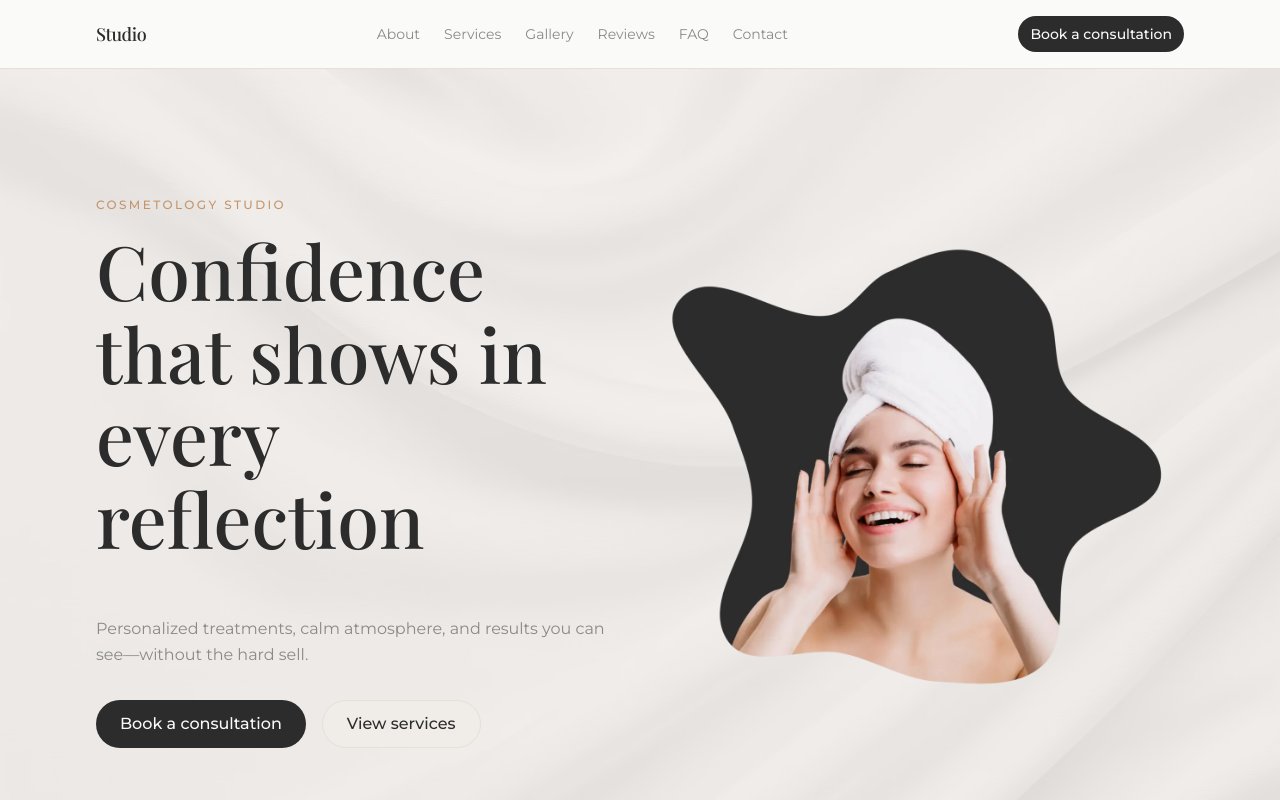
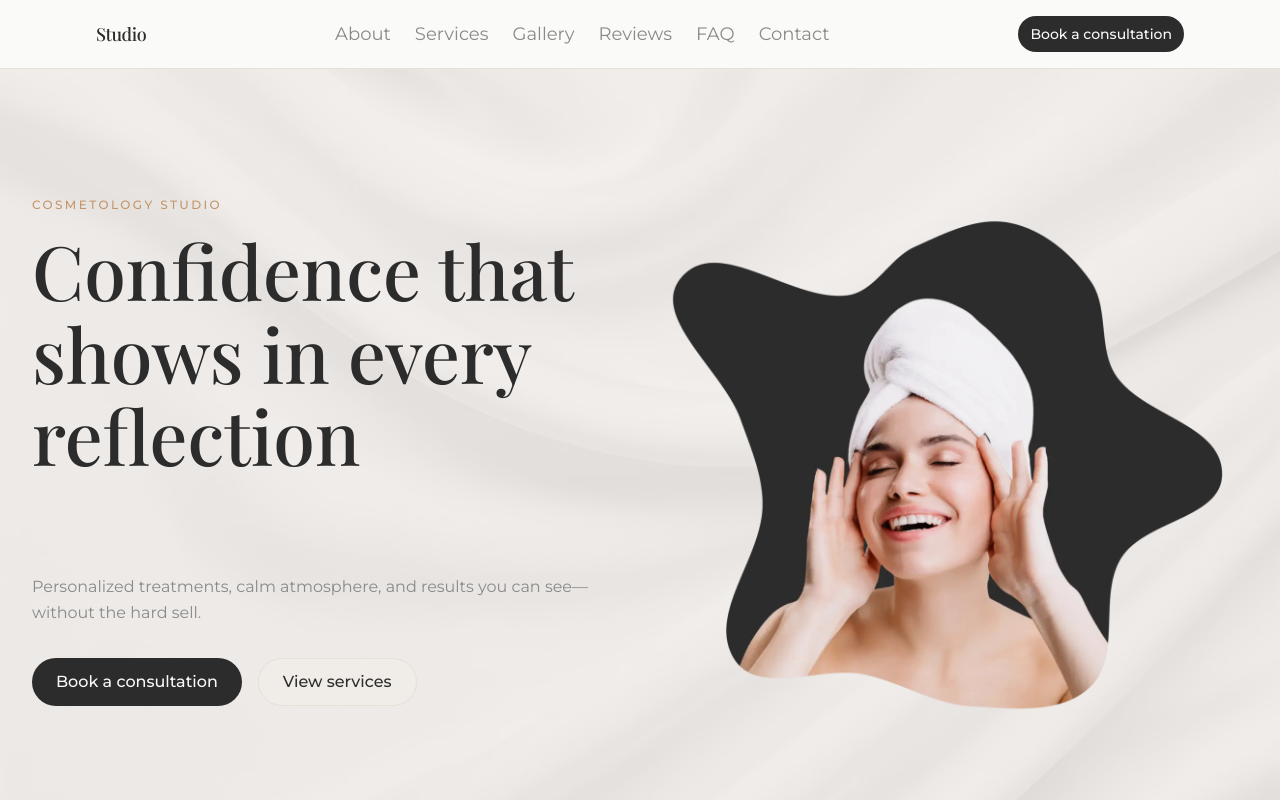
Before and after one commit to viktor-codes/beauty-template, a Next.js app: page / in a window 1280 px wide. Shown: the top 800 px of the page. Built offline with nearby package versions, Linux system fonts and the light colour scheme.

Commit message:
make hero section wider

```diff
--- a/components/sections/hero-section.tsx
+++ b/components/sections/hero-section.tsx
@@ -43,7 +43,7 @@
         className="pointer-events-none absolute inset-0 z-1 bg-surface/75"
         aria-hidden
       />
-      <div className="relative z-10 mx-auto max-w-6xl px-4 sm:px-6 lg:px-8">
+      <div className="relative z-10 mx-auto max-w-7xl px-4 sm:px-6 lg:px-8">
         <div className="grid grid-cols-1 gap-10 md:grid-cols-2 md:items-stretch md:gap-14">
           <div className="text-center md:col-start-1 md:row-start-1 md:text-left">
             <p className="text-xs font-medium uppercase tracking-[0.2em] text-accent">
--- a/components/sections/site-header.tsx
+++ b/components/sections/site-header.tsx
@@ -68,7 +68,7 @@
               <Link
                 key={`${link.label}-${link.href}`}
                 href={link.href}
-                className="text-sm text-muted transition-colors hover:text-primary"
+                className="text-lg text-muted transition-colors hover:text-primary"
               >
                 {link.label}
               </Link>
```
